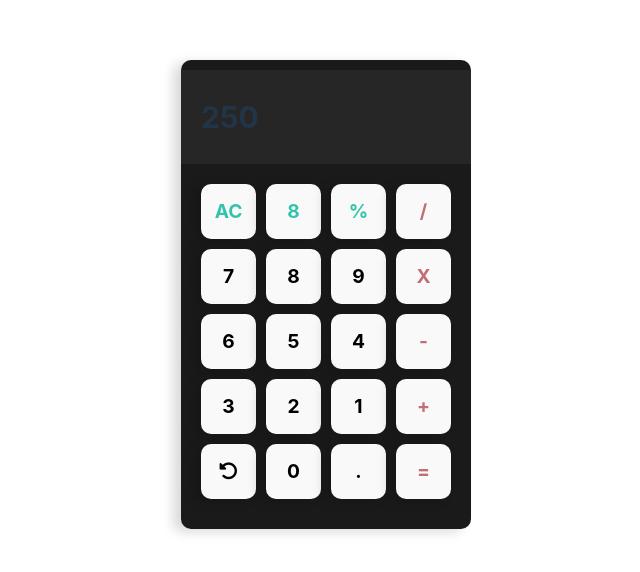
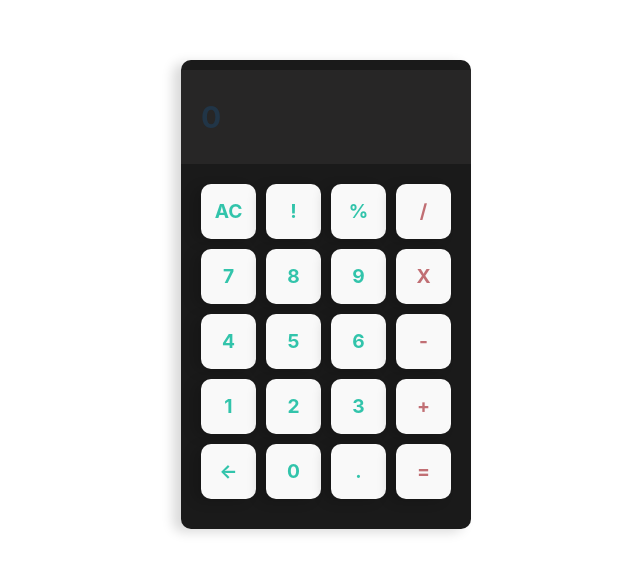
Before and after one commit to karim-alomar/calculator-app, a React (Vite) app: page / in a window 1280 px wide. Shown: the part 114-686 px from the top of the page, without its empty margins (314-954 px from the left). Built offline with nearby package versions, Linux system fonts and the light colour scheme.

Commit message:
looping on numbers

```diff
--- a/src/App.tsx
+++ b/src/App.tsx
@@ -1,45 +1,36 @@
+import { useState } from "react";
 import "./app.css";
-const buttons = [1, 2, 3, 4, 5, 6, 7, 8, 9];
+const buttons = [
+  ["AC", "!", "%", "/"],
+  [7, 8, 9, "X"],
+  [4, 5, 6, "-"],
+  [1, 2, 3, "+"],
+  ["<-", 0, ".", "="],
+];
 function App() {
+  const [result, setResult] = useState(0);
   return (
     <div className="container">
       <div className="calc-container">
         <div className="result">
-          <span>250</span>
+          <span>{result}</span>
         </div>
         <div className="calc-container-buttons">
-          <div className="calc-buttons">
-            <button className="calc-button second-buttons">AC</button>
-            <button className="calc-button second-buttons">8</button>
-            <button className="calc-button second-buttons">%</button>
-            <button className="calc-button main-buttons">/</button>
-          </div>
-          <div className="calc-buttons">
-            <button className="calc-button">7</button>
-            <button className="calc-button">8</button>
-            <button className="calc-button">9</button>
-            <button className="calc-button main-buttons">X</button>
-          </div>
-          <div className="calc-buttons">
-            <button className="calc-button">6</button>
-            <button className="calc-button">5</button>
-            <button className="calc-button">4</button>
-            <button className="calc-button main-buttons">-</button>
-          </div>
-          <div className="calc-buttons">
-            <button className="calc-button">3</button>
-            <button className="calc-button">2</button>
-            <button className="calc-button">1</button>
-            <button className="calc-button main-buttons">+</button>
-          </div>
-          <div className="calc-buttons">
-            <button className="calc-button">
-              <i className="fa-solid fa-rotate-left"></i>
-            </button>
-            <button className="calc-button">0</button>
-            <button className="calc-button">.</button>
-            <button className="calc-button main-buttons">=</button>
-          </div>
+          {buttons.map((collection, collectionIndex) => (
+            <div className="calc-buttons" key={collectionIndex}>
+              {collection.map((btn, buttonIndex) => (
+                <button
+                  value={btn}
+                  className={`calc-button
+                    ${buttonIndex == 3 ? "main-buttons" : "second-buttons"}
+                  `}
+                  key={buttonIndex}
+                >
+                  {btn}
+                </button>
+              ))}
+            </div>
+          ))}
         </div>
       </div>
     </div>
--- a/src/app.css
+++ b/src/app.css
@@ -48,10 +48,18 @@
 .calc-buttons .calc-button:not(:last-child){
     margin-right: 10px;
 }
-
+.calc-button:hover{
+    border-color: #fff;
+}
 .main-buttons{
     color: #C16F74;
+}
+.main-buttons:hover {
+    border-color: #C16F74;
 }
 .second-buttons{
     color: #32C4AB;
 }
+.second-buttons:hover{
+    border-color: #32C4AB;
+}
--- a/src/index.css
+++ b/src/index.css
@@ -43,11 +43,6 @@ button {
 button:hover {
   border-color: #646cff;
 }
-button:focus,
-button:focus-visible {
-  outline: 4px auto -webkit-focus-ring-color;
-}
-
 @media (prefers-color-scheme: light) {
   :root {
     color: #213547;
```
